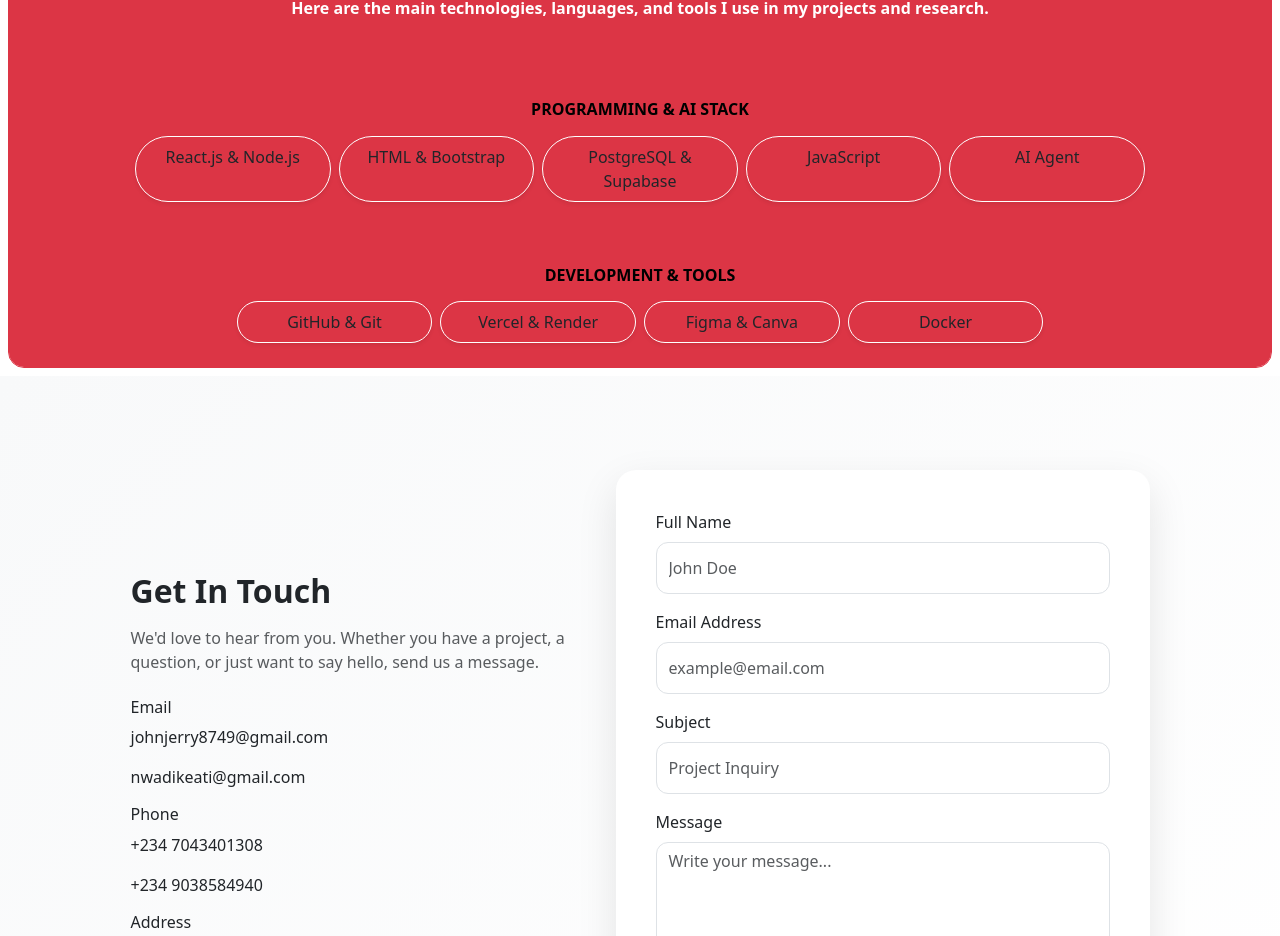
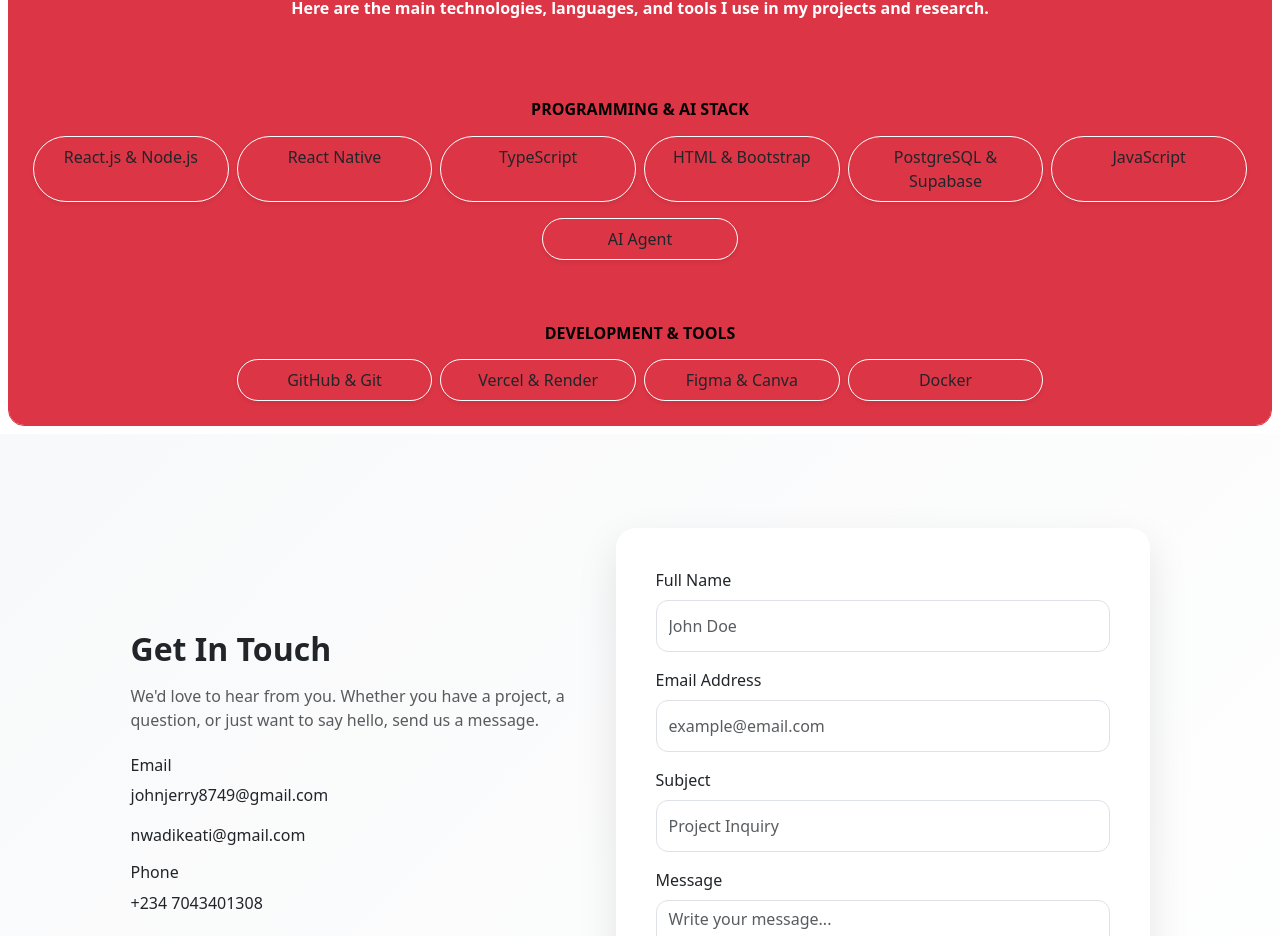
Before and after one commit to johnjerry8749/portflio, a React (Vite) app in the folder frontend/: page / in a window 1280 px wide. Shown: the part 3360-4296 px from the top of the page. Built offline with nearby package versions, Linux system fonts and the light colour scheme.

Commit message:
Add React Native, TypeScript, and Supabase to skills

```diff
--- a/frontend/src/components/Experince.jsx
+++ b/frontend/src/components/Experince.jsx
@@ -46,6 +46,8 @@ const Experience = () => {
 
   const skills = [
     "React.js & Node.js",
+    "React Native",
+    "TypeScript",
     "HTML & Bootstrap",
     "PostgreSQL & Supabase",
     "JavaScript",
```
